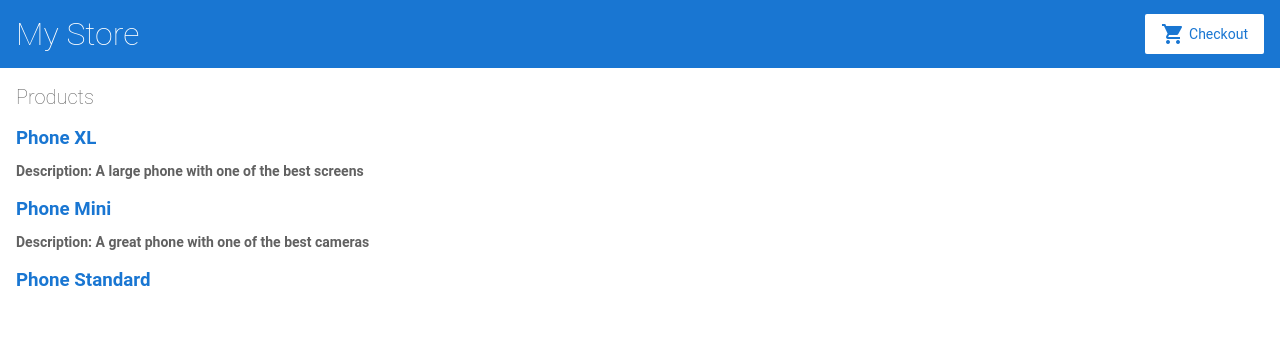
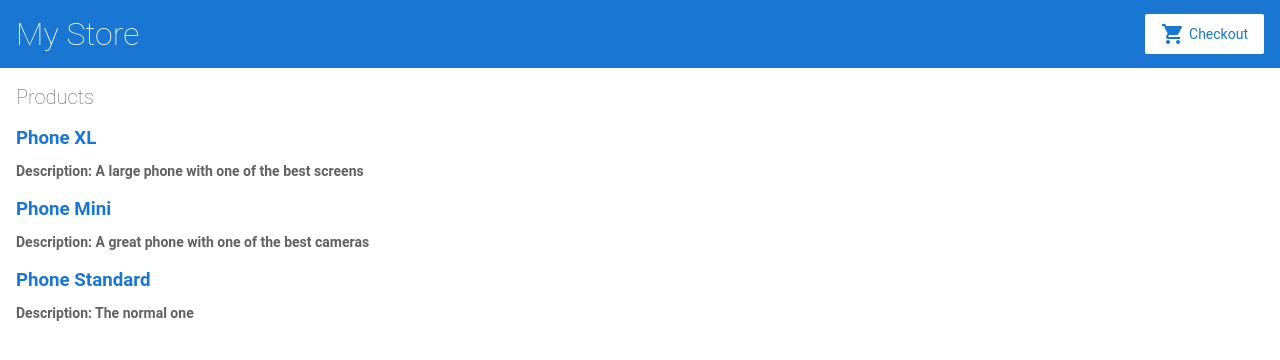
Before and after one commit to RizaKaba/angular-sqxcqi, an Angular app: page / in a window 1280 px wide. Shown: the top 360 px of the page. Built offline with nearby package versions, Linux system fonts and the light colour scheme.

Commit message:
1 file modified

```diff
--- a/src/app/products.ts
+++ b/src/app/products.ts
@@ -12,7 +12,7 @@ export const products = [
   {
     name: 'Phone Standard',
     price: 299,
-    description: ''
+    description: 'The normal one'
   }
 ];
 
```
